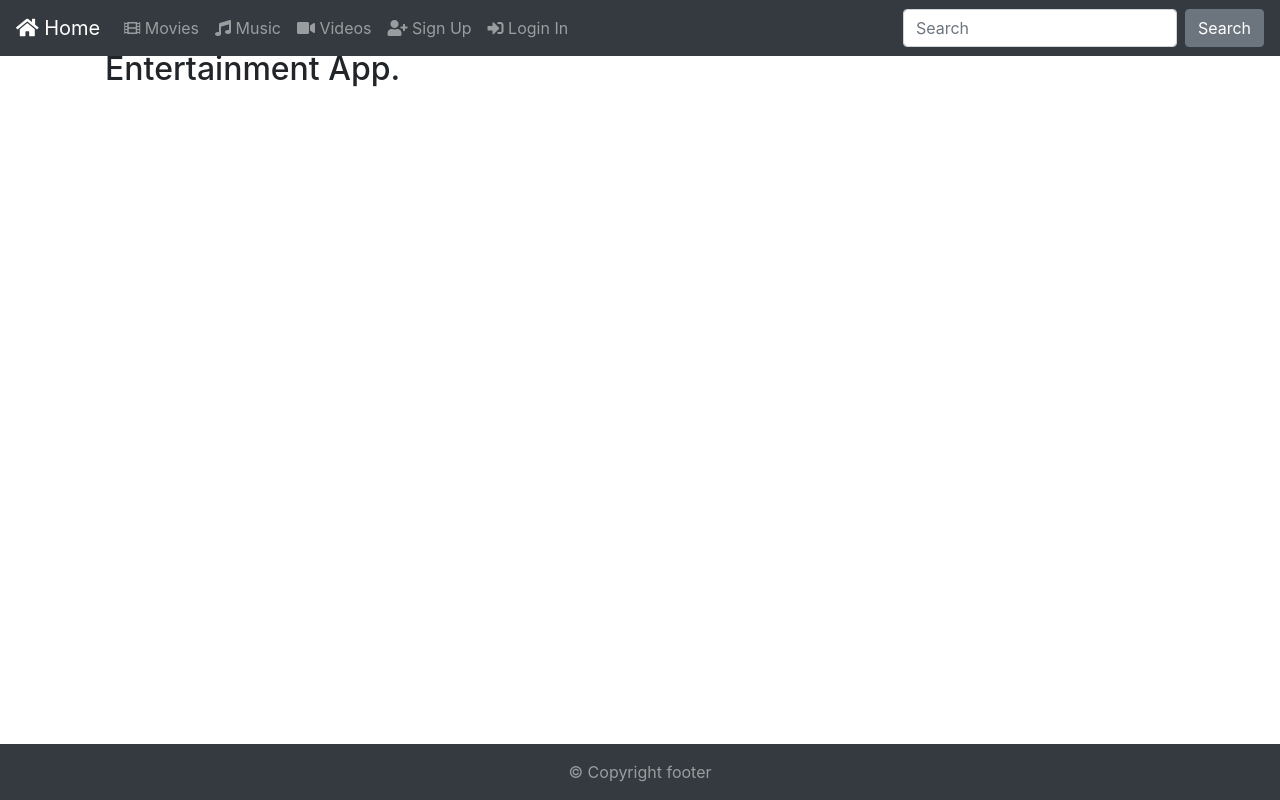
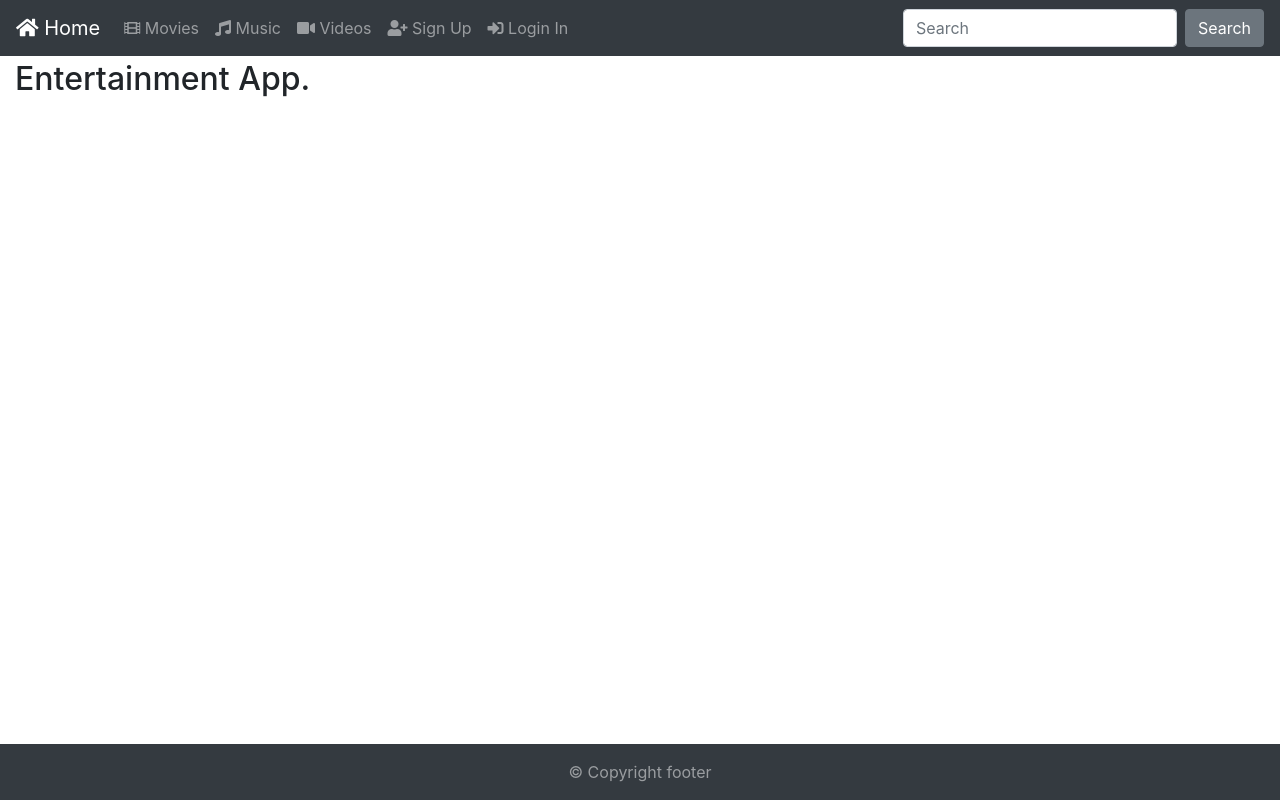
Before and after one commit to prasad417/entertainment-app, an Angular app: page / in a window 1280 px wide. Built offline with nearby package versions, Linux system fonts and the light colour scheme.

Commit message:
Passing data to detail component.

```diff
--- a/src/app/app.component.html
+++ b/src/app/app.component.html
@@ -1,7 +1,5 @@
 <app-header></app-header>
-<div class="container">
-  <div class="row">
-    <router-outlet></router-outlet>
-  </div>
+<div class="container-fluid">
+  <router-outlet></router-outlet>
 </div>
 <app-footer></app-footer>
--- a/src/app/language-dashboard/components/language-details/language-detail.component.html
+++ b/src/app/language-dashboard/components/language-details/language-detail.component.html
@@ -1,3 +1,3 @@
-<div class="language">
-    {{ detail.name }}
+<div class="card text-center border-gray bg-light mb-3">
+    <h3 class="card-title" ><a routerLink="/artists">{{ detail.name }}</a></h3>
 </div>
--- a/src/app/language-dashboard/containers/language-dashboard/language-dashboard.component.html
+++ b/src/app/language-dashboard/containers/language-dashboard/language-dashboard.component.html
@@ -1,9 +1,4 @@
-<div class="language" *ngFor="let language of languages;">
-  <div class="card">
-      <a routerLink="/artists"><h3>{{ language.name }}</h3></a>
-  </div>
-</div>
-<app-language-detail>
+<app-language-detail
   *ngFor="let language of languages;"
-  [detail]="language"
+  [detail]="language">
 </app-language-detail>
--- a/src/styles.scss
+++ b/src/styles.scss
@@ -4,7 +4,10 @@
 @import '~bootstrap/scss/bootstrap-reboot';
 @import '~bootstrap/scss/bootstrap-grid';
 
-.container {
-    padding: 50px;
-    overflow-y: auto;
+body {
+    padding-top: 60px;
 }
+
+a:hover {
+    text-decoration: none;
+}
```
